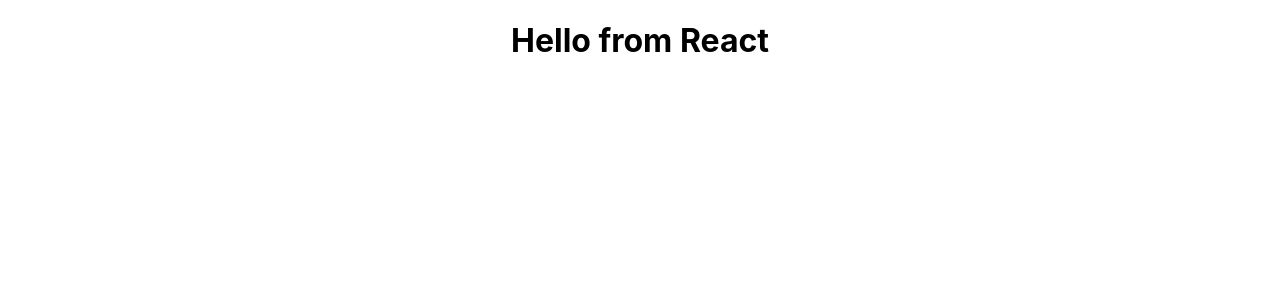
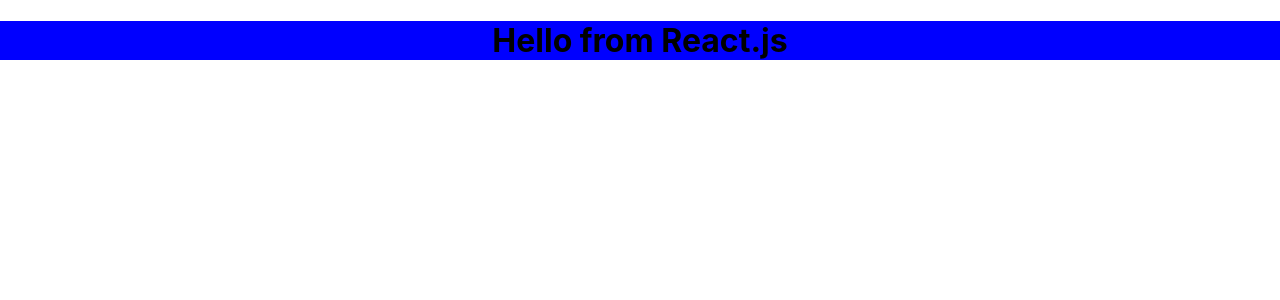
Before and after one commit to iamchristinandy/Learning-React, a React (Create React App) app in the folder Exercise Files/Ch04/04_02/start/react-app/: page / in a window 1280 px wide. Shown: the top 300 px of the page. Built offline with nearby package versions, Linux system fonts and the light colour scheme.

Commit message:
Destructuring Components

```diff
--- a/Exercise Files/Ch04/04_02/start/react-app/src/App.css
+++ b/Exercise Files/Ch04/04_02/start/react-app/src/App.css
@@ -1,4 +1,5 @@
 .App {
+  background-color: blue;
   text-align: center;
 }
 
--- a/Exercise Files/Ch04/04_02/start/react-app/src/App.js
+++ b/Exercise Files/Ch04/04_02/start/react-app/src/App.js
@@ -1,9 +1,9 @@
 import './App.css';
 
-function App() {
+function App({library}) {
   return (
     <div className="App">
-      <h1>Hello from React</h1>
+      <h1>Hello from {library}</h1>
     </div>
   );
 }
--- a/Exercise Files/Ch04/04_02/start/react-app/src/index.js
+++ b/Exercise Files/Ch04/04_02/start/react-app/src/index.js
@@ -6,7 +6,7 @@
 
 ReactDOM.render(
   <React.StrictMode>
-    <App />
+    <App library="React.js"/>
   </React.StrictMode>,
   document.getElementById('root')
 );
```
